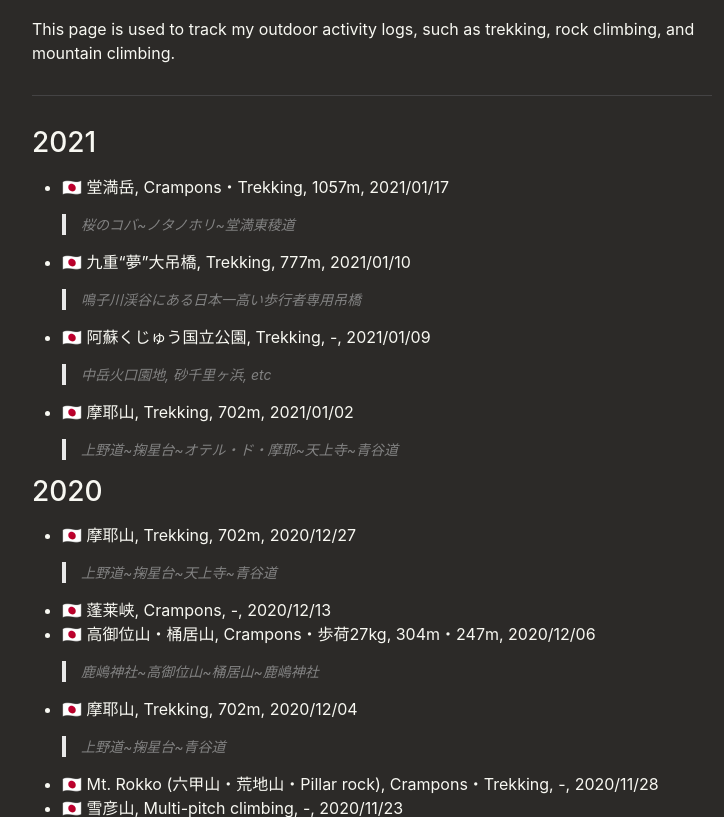
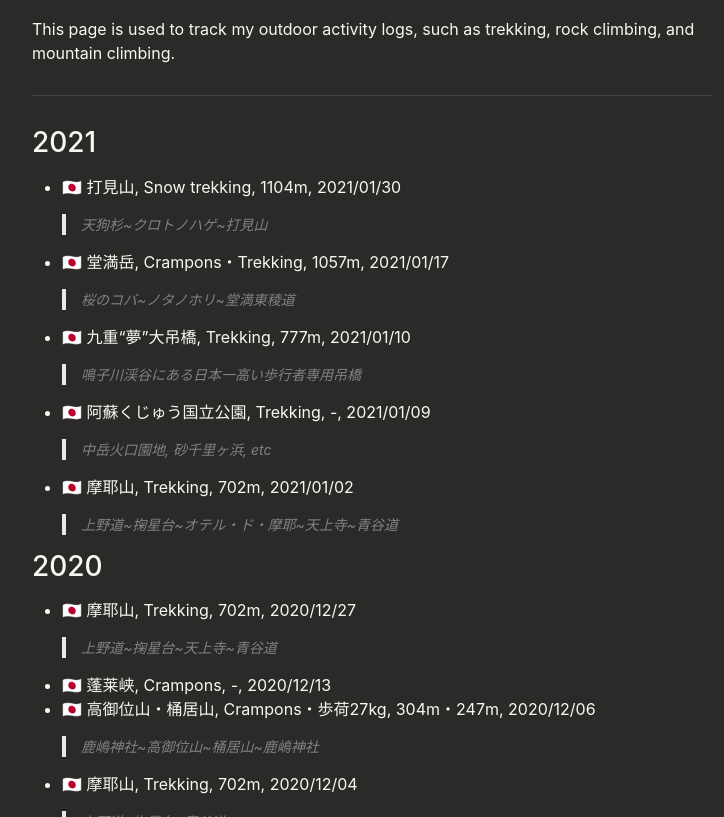
Before and after one commit to pixyzehn/pixyzehn.com, a Jekyll site: the page built from pages/mountaineering.md, in a window 1280 px wide and 900 px high, scrolled down 338 px, cut to the strip 83-900 px from the top of the window. Shown: the whole strip, without its empty margins (268-992 px from the left). Built offline with Jekyll 4.4.1, drawn with Linux system fonts in a browser that asks for light colours.

Commit message:
Update data

```diff
--- a/_data/mountaineering.yml
+++ b/_data/mountaineering.yml
@@ -1,5 +1,11 @@
 - year: 2021
   activities:
+    - flag: 🇯🇵
+      name: 打見山
+      category: Snow trekking
+      altitude: '1104m'
+      date: 2021/01/30
+      note: '天狗杉~クロトノハゲ~打見山'
     - flag: 🇯🇵
       name: 堂満岳
       category: Crampons・Trekking
```
